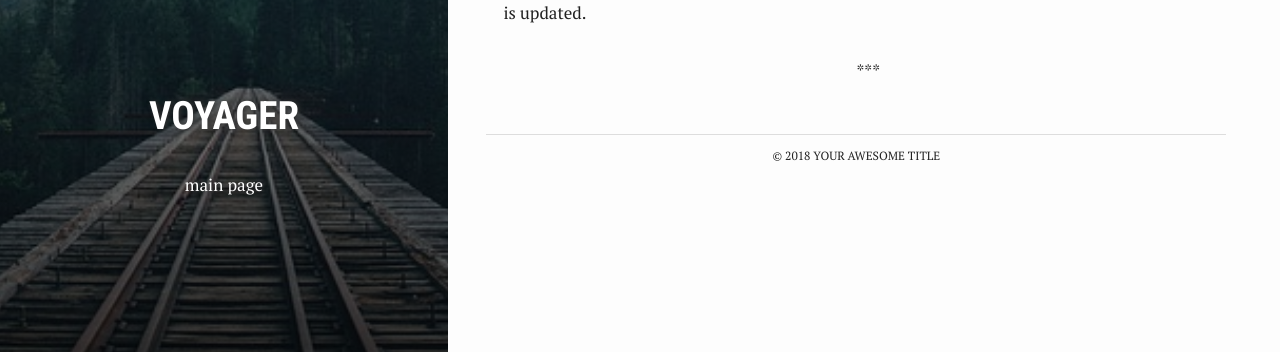
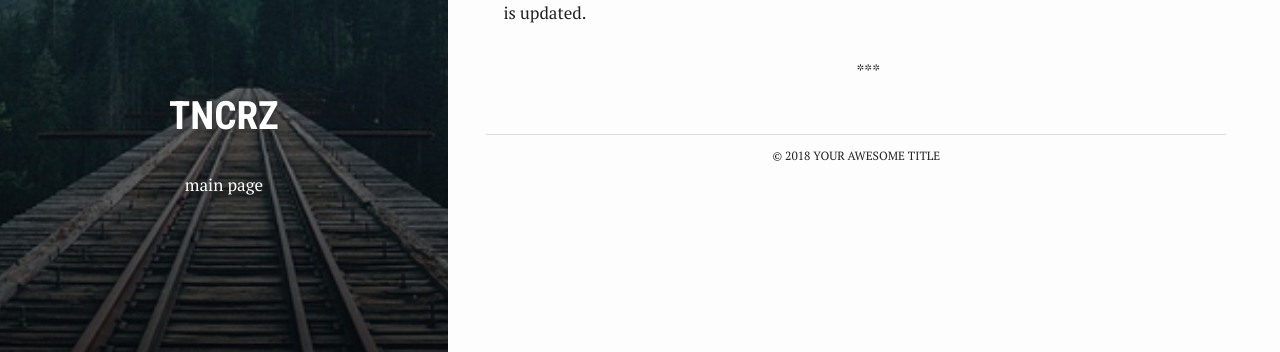
Before and after one commit to thuhangpham/thuhangpham.github.io, a Jekyll site: the page built from index.html, in a window 1280 px wide. Shown: the part 506-858 px from the top of the page. Built offline with Jekyll 4.4.1, drawn with Linux system fonts in a browser that asks for light colours.

Commit message:
Update index.html

```diff
--- a/index.html
+++ b/index.html
@@ -1,8 +1,8 @@
 ---
 bg: "rails.jpg"
 layout: default
-crawlertitle: "Jekyll blog"
-title: "Voyager"
+crawlertitle: "tncrz blog"
+title: "tncrz"
 summary: "main page"
 ---
 
```
